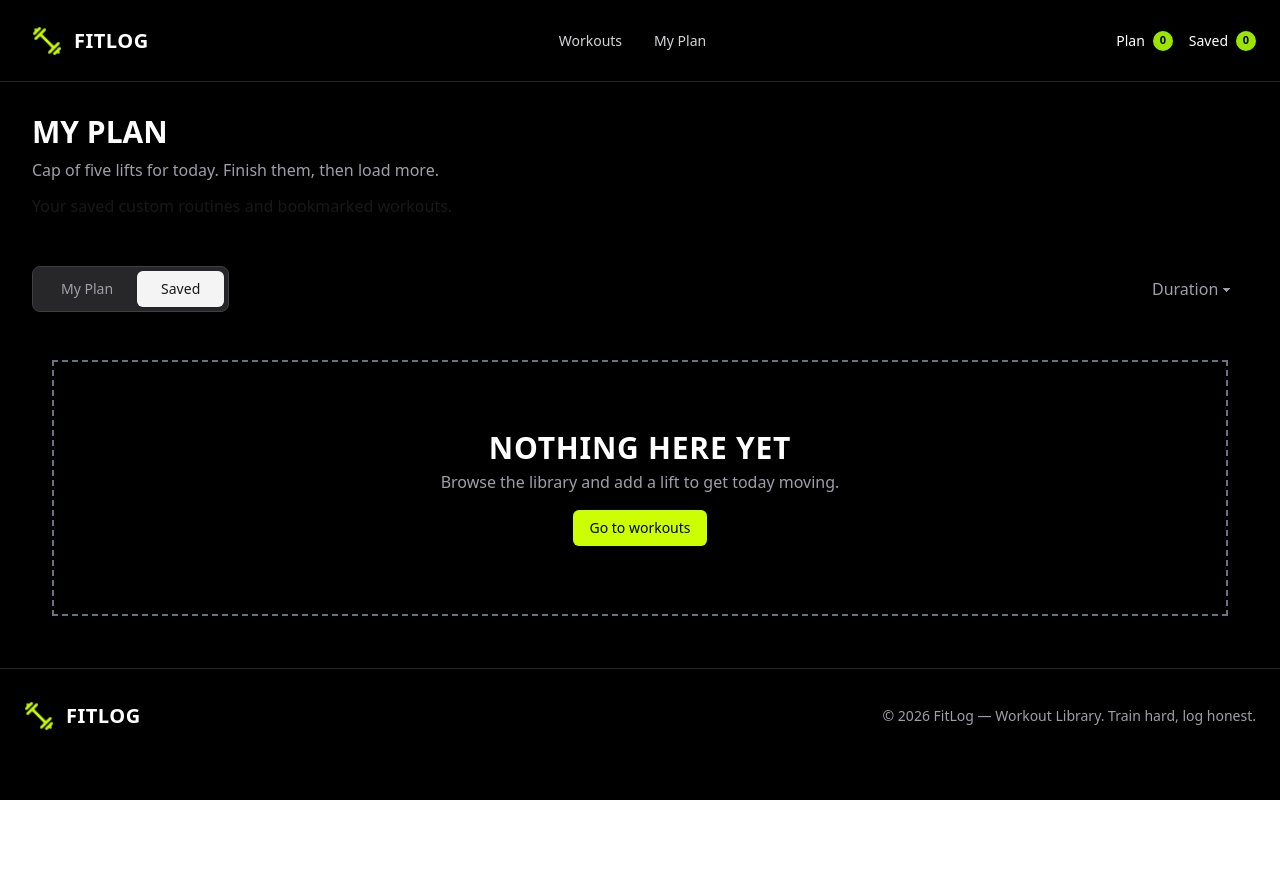
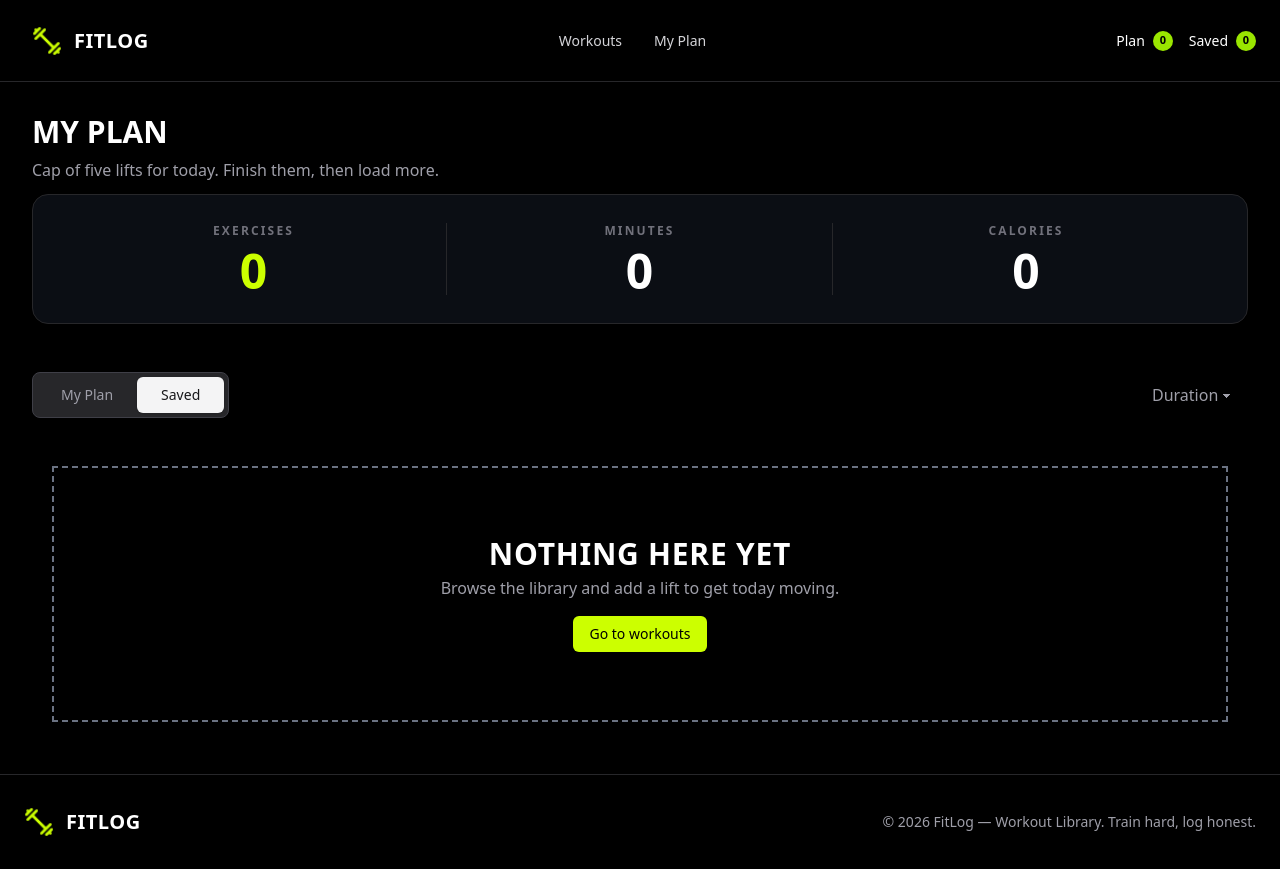
Before and after one commit to MohinulPatwary/Fit-log-app, a Next.js app: page /myplan in a window 1280 px wide. Both pictures are taken after a click on the button "Saved". Before the commit the page ends 800 px from the top, so only its background shows below. Built offline with nearby package versions, Linux system fonts and the light colour scheme.

Commit message:
My plan display working successfully, full web checking

```diff
--- a/src/app/Components/SharedData/MyPlanBtn.jsx
+++ b/src/app/Components/SharedData/MyPlanBtn.jsx
@@ -23,7 +23,10 @@ const MyPlanBtn = ({ CardDetails }) => {
 
     return (
         <div>
-            <button className="bg-[#CCFF00] text-black p-4 border border-black rounded-full text-sm font-bold hover:-translate-y-0.5 active:translate-y-0]" onClick={() => handleMyPlan()}>{` Add to today's plan`}</button>
+            <button className="bg-[#CCFF00] text-black p-4 border
+             border-black rounded-full text-sm font-bold
+             hover:-translate-y-0.5 active:translate-y-0]"
+            onClick={() => handleMyPlan()}>{` Add to today's plan`}</button>
         </div>
     );
 };
--- a/src/app/Components/SharedData/SaveCardBtn.jsx
+++ b/src/app/Components/SharedData/SaveCardBtn.jsx
@@ -22,7 +22,11 @@ const SaveCardBtn = ({ CardDetails }) => {
     };
     return (
         <div>
-            <button className="px-6 py-3 border border-gray-400 rounded-full text-sm font-bold text-white shadow-[0_0_15px_rgba(156,163,175,0.3)] transition-all duration-300 ease-in-out hover:border-white hover:shadow-[0_0_20px_rgba(255,255,255,0.6)] hover:-translate-y-0.5 active:translate-y-0]"  onClick={() => handleSaveList()}> Save for later</button>
+            <button className="px-6 py-3 border border-gray-400 rounded-full text-sm font-bold text-white shadow-[0_0_15px_rgba(156,163,175,0.3)]
+             transition-all duration-300 ease-in-out hover:border-white hover:shadow-[0_0_20px_rgba(255,255,255,0.6)] hover:-translate-y-0.5 active:translate-y-0]"
+             onClick={() => handleSaveList()}>
+                 Save for later
+                 </button>
         </div>
     );
 };
--- a/src/app/myplan/MyplanDisplay/MyPlanData.jsx
+++ b/src/app/myplan/MyplanDisplay/MyPlanData.jsx
@@ -2,9 +2,16 @@ import React from 'react';
 
 const MyPlanData = ({ gymPlan }) => {
 
-    const sum = gymPlan.reduce((accumulator, currentValue) => {
-  return accumulator + currentValue.rating;
+  const durationSum = gymPlan.reduce((accumulator, currentValue) => {
+    return accumulator + currentValue.duration;
   }, 0);
+
+  const caloriesSum = gymPlan.reduce((accumulator, currentValue) => {
+    return accumulator + currentValue.caloriesBurned
+      ;
+  }, 0);
+
+
   return (
 
     <div className="w-full">
@@ -12,14 +19,14 @@ const MyPlanData = ({ gymPlan }) => {
 
         <div className="grid grid-cols-3 divide-x divide-zinc-800">
 
-      {/* Exercises */}
+
           <div className="flex flex-col items-center justify-center gap-2 px-3 sm:px-6">
             <span className="text-[10px] font-semibold uppercase tracking-[0.18em] text-zinc-500 sm:text-xs">
               Exercises
             </span>
 
             <span className="text-3xl font-extrabold leading-none text-[#ccff00] sm:text-5xl">
-          2
+              {gymPlan.length}
             </span>
           </div>
 
@@ -30,7 +37,7 @@ const MyPlanData = ({ gymPlan }) => {
             </span>
 
             <span className="text-3xl font-extrabold leading-none text-white sm:text-5xl">
-          23
+              {durationSum}
             </span>
           </div>
 
@@ -41,7 +48,7 @@ const MyPlanData = ({ gymPlan }) => {
             </span>
 
             <span className="text-3xl font-extrabold leading-none text-white sm:text-5xl">
-          190
+              {caloriesSum}
             </span>
           </div>
 
--- /dev/null
+++ b/src/app/myplan/MyplanDisplay/SaveData.jsx
@@ -0,0 +1,57 @@
+import React from 'react';
+
+const SaveData = ({ savelist }) => {
+    const durationSum = savelist.reduce((accumulator, currentValue) => {
+        return accumulator + currentValue.duration;
+    }, 0);
+
+    const caloriesSum = savelist.reduce((accumulator, currentValue) => {
+        return accumulator + currentValue.caloriesBurned
+            ;
+    }, 0);
+    return (
+        <div className="w-full">
+            <div className="mx-auto w-full  rounded-2xl border border-zinc-800 bg-[#0b0e14] p-5 sm:p-7">
+
+                <div className="grid grid-cols-3 divide-x divide-zinc-800">
+
+
+                    <div className="flex flex-col items-center justify-center gap-2 px-3 sm:px-6">
+                        <span className="text-[10px] font-semibold uppercase tracking-[0.18em] text-zinc-500 sm:text-xs">
+                            Exercises
+                        </span>
+
+                        <span className="text-3xl font-extrabold leading-none text-[#ccff00] sm:text-5xl">
+                            {savelist.length}
+                        </span>
+                    </div>
+
+                    {/* Minutes */}
+                    <div className="flex flex-col items-center justify-center gap-2 px-3 sm:px-6">
+                        <span className="text-[10px] font-semibold uppercase tracking-[0.18em] text-zinc-500 sm:text-xs">
+                            Minutes
+                        </span>
+
+                        <span className="text-3xl font-extrabold leading-none text-white sm:text-5xl">
+                            {durationSum}
+                        </span>
+                    </div>
+
+                    {/* Calories */}
+                    <div className="flex flex-col items-center justify-center gap-2 px-3 sm:px-6">
+                        <span className="text-[10px] font-semibold uppercase tracking-[0.18em] text-zinc-500 sm:text-xs">
+                            Calories
+                        </span>
+
+                        <span className="text-3xl font-extrabold leading-none text-white sm:text-5xl">
+                            {caloriesSum}
+                        </span>
+                    </div>
+
+                </div>
+            </div>
+        </div>
+    );
+};
+
+export default SaveData;
--- a/src/app/myplan/page.jsx
+++ b/src/app/myplan/page.jsx
@@ -6,6 +6,7 @@ import EmptyData from "./EmptyData";
 import MyPlanCard from "./MyPlanCard";
 import SaveCardList from "./SaveCardList";
 import MyPlanData from "./MyplanDisplay/MyPlanData";
+import SaveData from "./MyplanDisplay/SaveData";
 
 export default function MyPlanPage() {
   const [selectedTab, setSelectedTab] = useState("plan");
@@ -29,8 +30,8 @@ const sortPlan = (items) => {
   const sortedMyPlan = sortPlan(gymPlan);
   const sortedSaveList = sortPlan(savelist);
 
-console.log(sortedMyPlan, "sortedMyPlan");
-  console.log(sortedSaveList, "sortedSaveList");
+  // console.log(sortedMyPlan, "sortedMyPlan");
+  // console.log(sortedSaveList, "sortedSaveList");
 
   const isPlanSelected = selectedTab === "plan";
 
@@ -48,7 +49,7 @@ console.log(sortedMyPlan, "sortedMyPlan");
 
         {isPlanSelected
           ? <MyPlanData gymPlan={sortedMyPlan} />
-          : "Your saved custom routines and bookmarked workouts."}
+          : <SaveData savelist={sortedSaveList} />}
 
       </div>
 
@@ -80,7 +81,7 @@ console.log(sortedMyPlan, "sortedMyPlan");
 
         </div>
         <div>
-          <select defaultValue="Pick a font" className="select select-ghost text-sm text-zinc-400 sm:text-base"
+          <select className="select select-ghost text-sm text-zinc-400 sm:text-base"
             value={sortBy}
             onChange={(e) => setSortBy(e.target.value)}>
             <option disabled={true}>Sort By</option>
```
Lines whose indentation alone changed are shown as unchanged.
